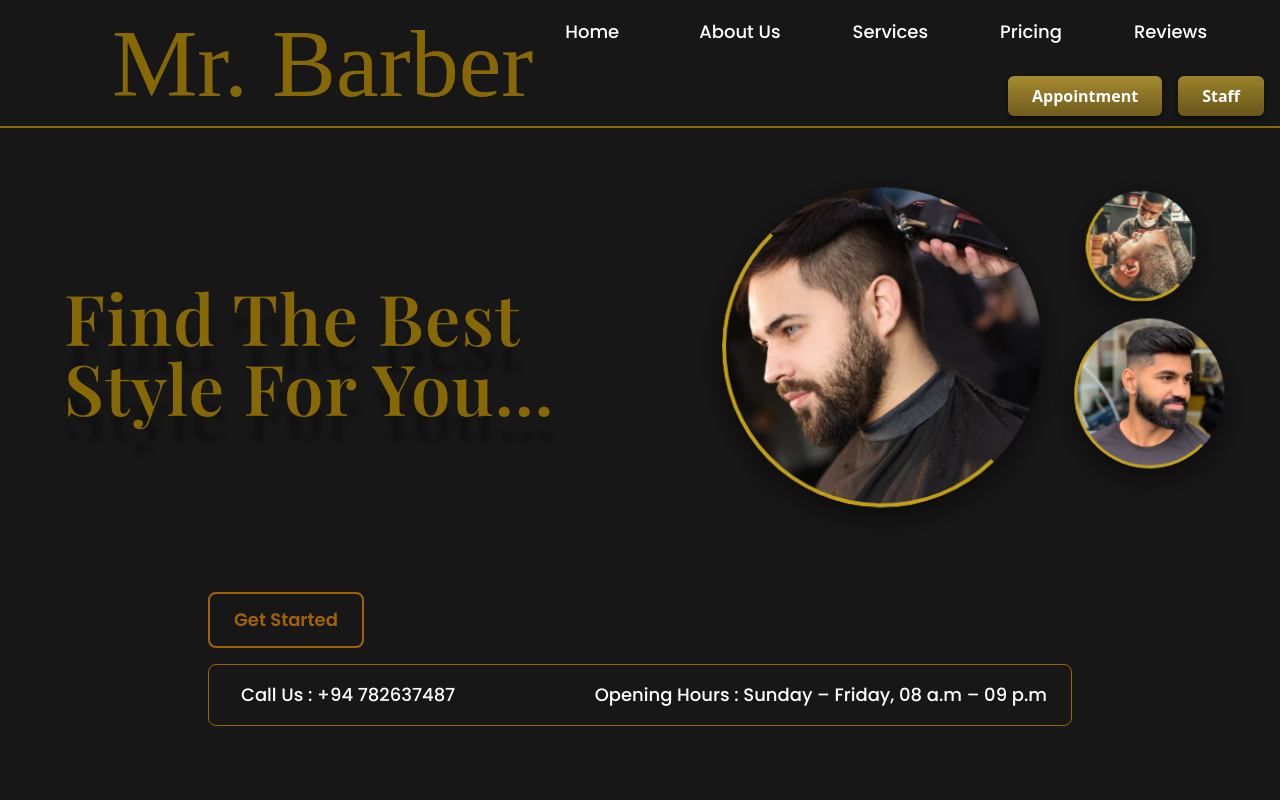
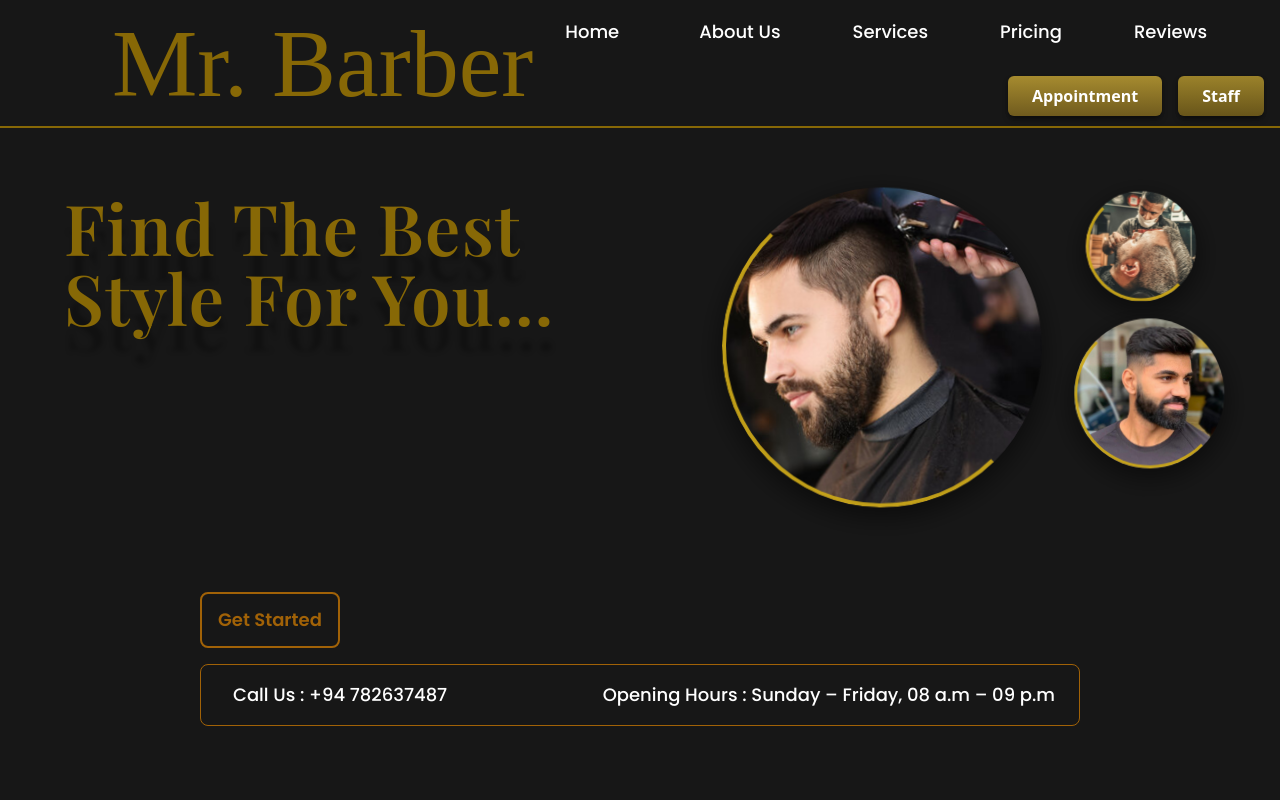
Before and after one commit to PawaniMekhala/mr_barber, a React (Create React App) app: page / in a window 1280 px wide. Shown: the top 800 px of the page. Built offline with nearby package versions, Linux system fonts and the light colour scheme; a web font is replaced by a local one.

Commit message:
refactor: change paddings

```diff
--- a/src/components/Home.jsx
+++ b/src/components/Home.jsx
@@ -39,7 +39,7 @@ const Home = () => {
 
       {/* Content wrapper */}
       <div className="w-full max-w-6xl mx-auto">
-        <div className="flex flex-col lg:flex-row items-center gap-8">
+        <div className="flex flex-col lg:flex-row gap-6">
           {/* LEFT: Text */}
           <div className="flex-1 text-center lg:text-left">
             <h1 className="font-playfair font-semibold text-[40px] sm:text-[55px] lg:text-[70px] leading-[100%] tracking-[0.02em] text-[#876806] opacity-100 drop-shadow-[2px_25px_2px_rgba(0,0,0,0.25)]">
@@ -132,10 +132,10 @@ const Home = () => {
         </div>
 
         {/* Contact Section */}
-        <div className="mt-20 w-full max-w-4xl mx-auto px-4">
+        <div className="mt-20 w-full max-w-4xl mx-auto px-2">
           {/* Get Started Button */}
           <div className="flex mb-4">
-            <button className="border-2 border-yellow-700 text-yellow-700 px-6 py-3 rounded-lg text-lg font-semibold font-poppins hover:bg-yellow-700 hover:text-black transition">
+            <button className="border-2 border-yellow-700 text-yellow-700 px-4 py-3 rounded-lg text-lg font-semibold font-poppins hover:bg-yellow-700 hover:text-black transition">
               Get Started
             </button>
           </div>
```
